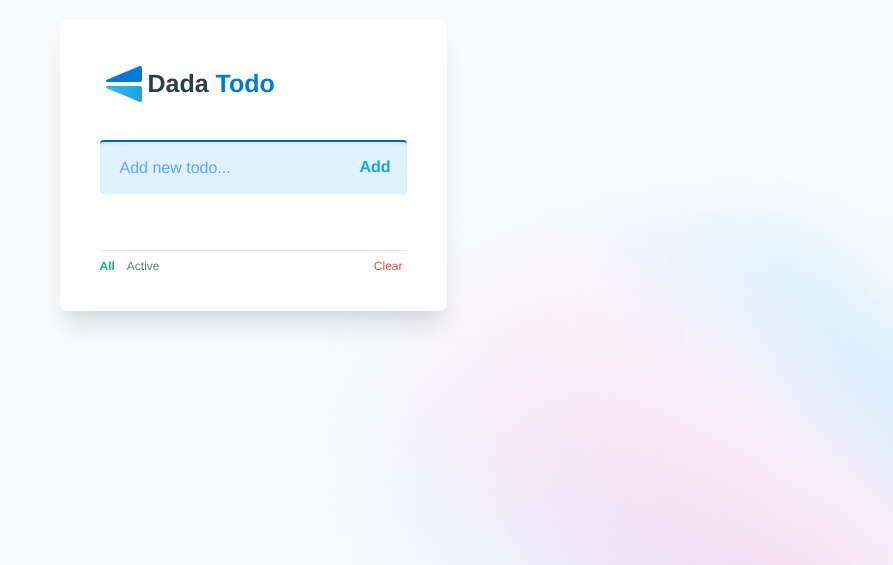
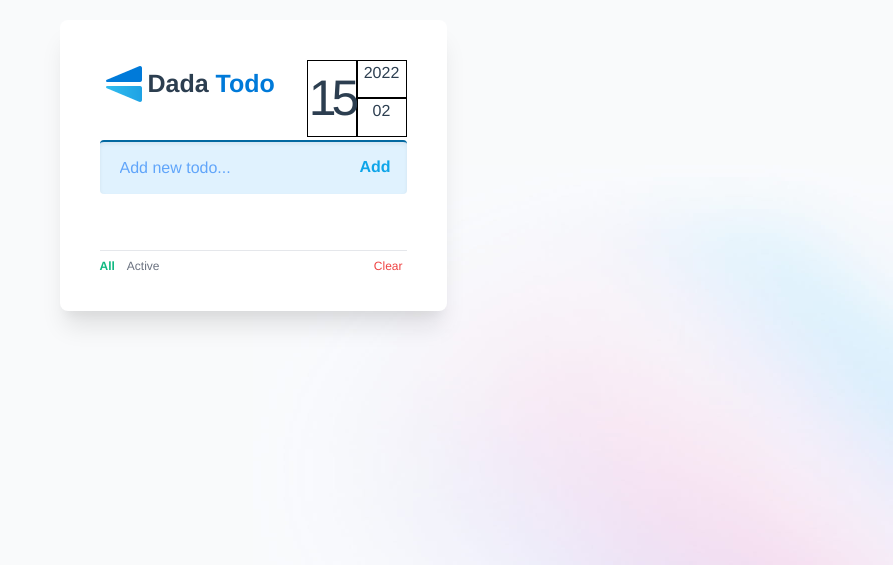
Before and after one commit to GwanHooPark/dada-todo, a Vue app in the folder packages/vue/: page / in a window 1280 px wide. Shown: the part 235-800 px from the top of the page, without its empty margins (387-1280 px from the left). Built offline with nearby package versions, Linux system fonts and the light colour scheme.

Commit message:
feat :날짜디자인추가

```diff
--- a/packages/vue/src/components/Logo.vue
+++ b/packages/vue/src/components/Logo.vue
@@ -6,6 +6,24 @@
 		<div style="font-size: 25px; line-height: 46px; font-weight: bold">
 			Dada <span style="color: #007ad9">Todo</span>
 		</div>
+		<div
+			class="grid grid-cols-2 gap-0 absolute right-10"
+			style="width: 100px"
+		>
+			<div
+				class="row-span-2"
+				style="
+					border: 1px solid black;
+					text-align: center;
+					font-size: 50px;
+					letter-spacing: -5px;
+				"
+			>
+				15
+			</div>
+			<div style="border: 1px solid black">2022</div>
+			<div style="border: 1px solid black">02</div>
+		</div>
 	</div>
 </template>
 
```
